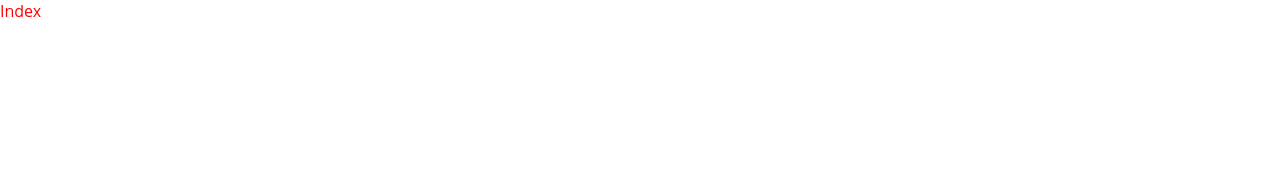
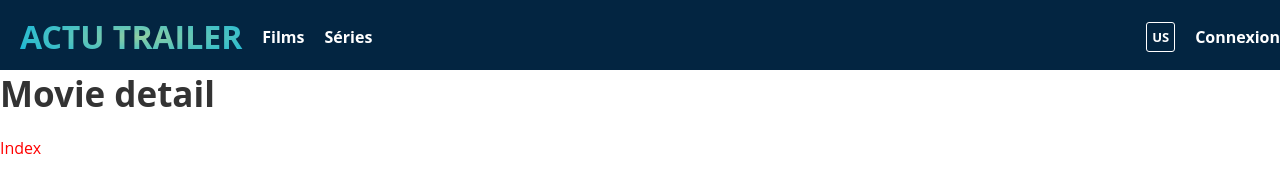
Before and after one commit to kohai-fred/trailer_actu-2, a website built with webpack: page src/app/movie_detail/movie_detail.html in a window 1280 px wide. Built offline with nearby package versions, Linux system fonts and the light colour scheme.

Commit message:
topbar
Create topbar in full JS for re-use in all pages app.

```diff
--- /dev/null
+++ b/src/app/app.js
@@ -0,0 +1,8 @@
+import { topbar } from "./topbar/topbar.js";
+
+const title = document.querySelector("h1");
+console.log(title);
+
+const header = document.querySelector("header");
+console.log(topbar);
+header.append(topbar);
--- /dev/null
+++ b/src/app/movie_detail/a.js
@@ -0,0 +1,15 @@
+import { topbar } from "../topbar/topbar.js";
+
+const header = document.querySelector("header");
+header.append(topbar);
+const a = "A";
+function test() {
+  console.log(a);
+}
+test();
+const title = document.querySelector("h1");
+console.log(title);
+
+title.addEventListener("click", () => {
+  console.log(title, "a.js");
+});
--- /dev/null
+++ b/src/app/movie_detail/index.js
@@ -0,0 +1,4 @@
+import "../../assets/styles/styles.scss";
+import "./movie_detail.scss";
+export * from "./a.js";
+console.log("INDEX MOVIE");
--- a/src/movie_detail/movie_detail.html
+++ b/src/app/movie_detail/movie_detail.html
@@ -6,6 +6,10 @@
     <title>Actu trailer | Movie Detail</title>
   </head>
   <body>
-    <a href="./index.html">Index</a>
+    <header></header>
+    <div class="container">
+      <h1>Movie detail</h1>
+      <a href="./index.html">Index</a>
+    </div>
   </body>
 </html>
--- /dev/null
+++ b/src/app/movie_detail/movie_detail.scss
@@ -0,0 +1,5 @@
+@import "../../assets/styles/styles.scss";
+
+a {
+  color: red;
+}
--- /dev/null
+++ b/src/app/topbar/topbar.js
@@ -0,0 +1,51 @@
+import "../../assets/styles/styles.scss";
+import "./topbar.scss";
+
+export const topbar = document.createElement("div");
+const content = document.createElement("div");
+
+const contentLeft = document.createElement("div");
+const contentLeftUl = document.createElement("ul");
+const contentLeftLiMovie = document.createElement("li");
+const contentLeftLiTv = document.createElement("li");
+const contentLeftDivLogo = document.createElement("div");
+const contentLeftLogo = document.createElement("a");
+
+const contentRight = document.createElement("div");
+const contentRightTranslate = document.createElement("div");
+const contentRightContentTranslate = document.createElement("p");
+const contentRightConnexion = document.createElement("a");
+
+topbar.classList.add("topbar");
+content.classList.add("topbar_content", "container");
+contentLeft.classList.add("topbar_content-left");
+contentRight.classList.add("topbar_content-right");
+contentLeftUl.classList.add("topbar_ul");
+contentLeftLiMovie.classList.add("topbar_li");
+contentLeftLiTv.classList.add("topbar_li");
+contentLeftDivLogo.classList.add("topbar_div-logo");
+contentLeftLogo.classList.add("topbar_logo");
+
+contentLeftLogo.innerHTML = `Actu trailer`;
+contentLeftLogo.href = "./index.html";
+contentLeftLiMovie.innerHTML = `Films`;
+contentLeftLiTv.innerHTML = `Séries`;
+contentRightConnexion.innerHTML = `Connexion`;
+
+contentRightTranslate.classList.add("topbar_container-translate");
+contentRightContentTranslate.innerHTML = `${navigator.language.match(
+  /[A-Z]{2}/
+)}`;
+
+contentLeftDivLogo.appendChild(contentLeftLogo);
+contentLeftUl.append(contentLeftLiMovie, contentLeftLiTv);
+contentLeft.append(contentLeftDivLogo, contentLeftUl);
+
+contentRightTranslate.appendChild(contentRightContentTranslate);
+contentRight.append(contentRightTranslate, contentRightConnexion);
+
+content.append(contentLeft, contentRight);
+topbar.appendChild(content);
+// p.addEventListener("click", () => {
+//   console.log("click");
+// });
--- /dev/null
+++ b/src/app/topbar/topbar.scss
@@ -0,0 +1,56 @@
+@import "../../assets/styles/styles.scss";
+
+.topbar {
+  height: 7rem;
+  background: var(--tmdbDarkBlue);
+  color: white;
+  display: flex;
+  align-items: center;
+  padding: 1.5rem 0;
+  font-weight: 700;
+  a {
+    color: white;
+    margin-left: 2rem;
+    cursor: pointer;
+  }
+}
+
+.topbar_content,
+.topbar_content-left,
+.topbar_content-right,
+.topbar_ul {
+  display: flex;
+  align-items: center;
+  justify-content: space-between;
+}
+
+.topbar_content {
+  width: 100%;
+}
+
+.topbar_content-left {
+  .topbar_logo {
+    text-transform: uppercase;
+    font-size: 3.2rem;
+    font-weight: 700;
+    padding-right: 2rem;
+    background: radial-gradient(var(--tmdbLogoGreen), var(--tmdbLightBlue));
+    background-clip: text;
+    -webkit-background-clip: text;
+    -webkit-text-fill-color: transparent;
+  }
+  .topbar_li {
+    margin-right: 2rem;
+    cursor: pointer;
+  }
+}
+
+.topbar_container-translate {
+  border: 1px solid white;
+  border-radius: 3px;
+  padding: 0.5rem;
+  p {
+    font-size: 1.3rem;
+    cursor: pointer;
+  }
+}
--- a/src/assets/styles/_base.scss
+++ b/src/assets/styles/_base.scss
@@ -46,3 +46,9 @@ a {
   color: var(--text);
   text-decoration: none;
 }
+
+.container {
+  max-width: 150rem;
+  padding: auto;
+  margin: auto;
+}
--- a/src/assets/styles/_variables.scss
+++ b/src/assets/styles/_variables.scss
@@ -1,7 +1,24 @@
 :root {
   --text: #333;
   --font-family: "Open Sans", sans-serif;
-  --tmdb: #032541;
+  --tmdbDarkBlue: #032541;
+  --tmdbLightBlue: #01b4e4;
+  --tmdbLightGreen: rgb(30, 213, 169);
+  --tmdbLogoGreen: rgb(144, 206, 161);
+  --tmdbLogoOrange: rgb(253, 193, 112);
+  --tmdbLogoRed: rgb(217, 59, 99);
+  --lightGrey: rgb(227, 227, 227);
+  --accountSilver: rgb(149, 149, 149);
+  --accountPink: rgb(234, 20, 140);
+  --accountPurple: rgb(128, 91, 231);
+  --accountGreen: rgb(1, 210, 119);
+  --accountTeal: rgb(1, 198, 172);
+  --accountLightBlue: rgb(1, 180, 228);
+  --accountBlue: rgb(1, 119, 210);
+  --accountOrange: rgb(210, 119, 1);
+  --accountYellow: rgb(210, 144, 1);
+  --accountRed: rgb(212, 2, 66);
+  // --maxPrimaryPageWidth: 1400px;
   --border-radius: 8px;
   --shadow: 0 1px 2px 0 rgba(60, 64, 67, 0.3),
     0 1px 3px 1px rgba(60, 64, 67, 0.15);
--- a/src/assets/styles/styles.scss
+++ b/src/assets/styles/styles.scss
@@ -1,5 +1,5 @@
+@import "base.scss";
 @import "variables.scss";
 @import "classes.scss";
 @import "utils.scss";
 @import "media-queries.scss";
-@import "base.scss";
--- a/src/index.js
+++ b/src/index.js
@@ -1,2 +1,4 @@
 import "./assets/styles/styles.scss";
+import "./index.scss";
+import "./app/app.js";
 console.log("INDEX");
--- a/src/movie_detail/movie_detail.js
+++ /dev/null
@@ -1,3 +0,0 @@
-import "../assets/styles/styles.scss";
-import "./movie_detail.scss";
-console.log("MOVIE");
--- a/src/movie_detail/movie_detail.scss
+++ /dev/null
@@ -1,5 +0,0 @@
-@import "../assets/styles/styles.scss";
-
-a {
-  color: red;
-}
--- a/webpack.config.js
+++ b/webpack.config.js
@@ -6,7 +6,8 @@ const { CleanWebpackPlugin } = require("clean-webpack-plugin");
 module.exports = {
   entry: {
     main: path.join(__dirname, "src/index.js"),
-    movie_detail: path.join(__dirname, "src/movie_detail/movie_detail.js"),
+    movie_detail: path.join(__dirname, "src/app/movie_detail/index.js"),
+    // topbar: path.join(__dirname, "src/app/topbar/topbar.js"),
     api_key: path.join(__dirname, "src/assets/javascripts/api_key.js"),
     // modal: path.join(__dirname, "src/assets/javascripts/modal.js"),
     // burger_menu: path.join(__dirname, "src/assets/javascripts/burger_menu.js"),
@@ -54,9 +55,17 @@ module.exports = {
     }),
     new HtmlWebpackPlugin({
       filename: "movie_detail.html",
-      template: path.join(__dirname, "./src/movie_detail/movie_detail.html"),
+      template: path.join(
+        __dirname,
+        "./src/app/movie_detail/movie_detail.html"
+      ),
       chunks: ["movie_detail", "api_key"],
     }),
+    // new HtmlWebpackPlugin({
+    //   filename: "topbar.html",
+    //   template: path.join(__dirname, "./src/app/topbar/topbar.html"),
+    //   chunks: ["topbar"],
+    // }),
   ],
   stats: "minimal",
   devtool: "source-map",
```
Also changed, not shown: src/index.html (+2 -1 lines), 1 other file.
